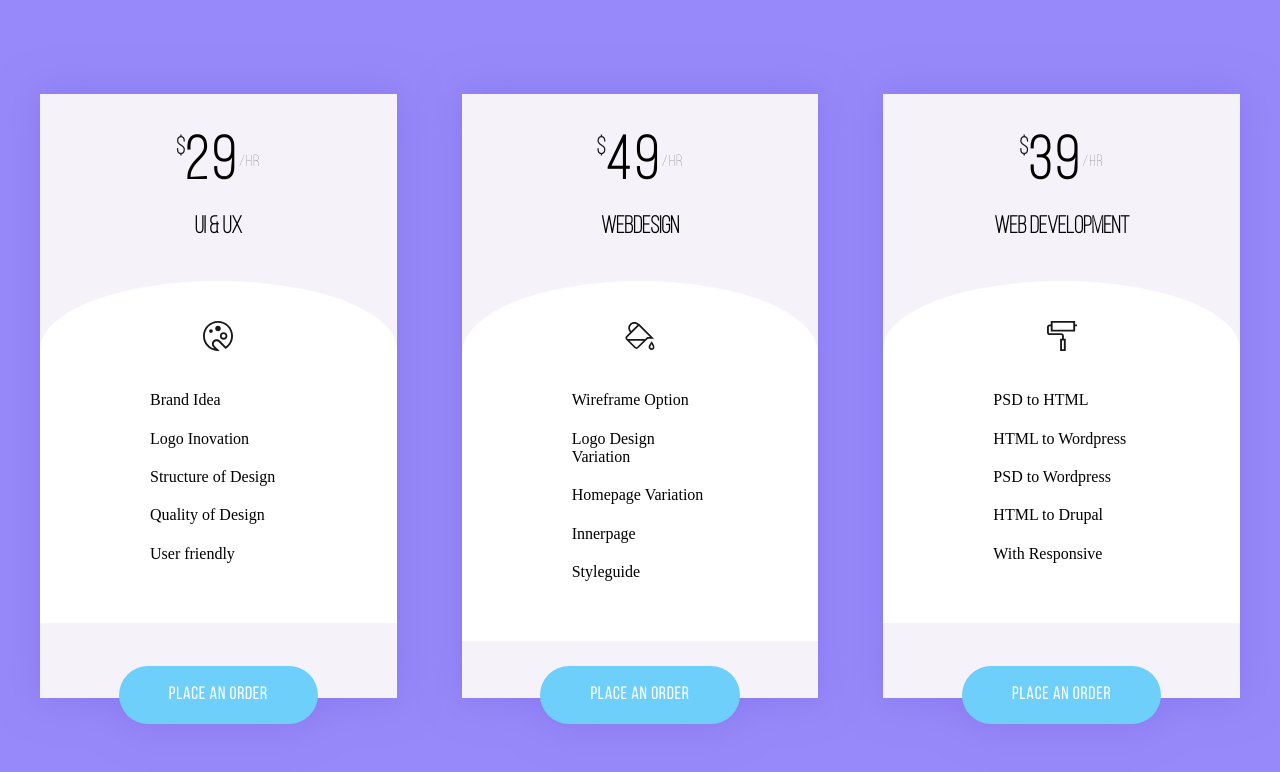
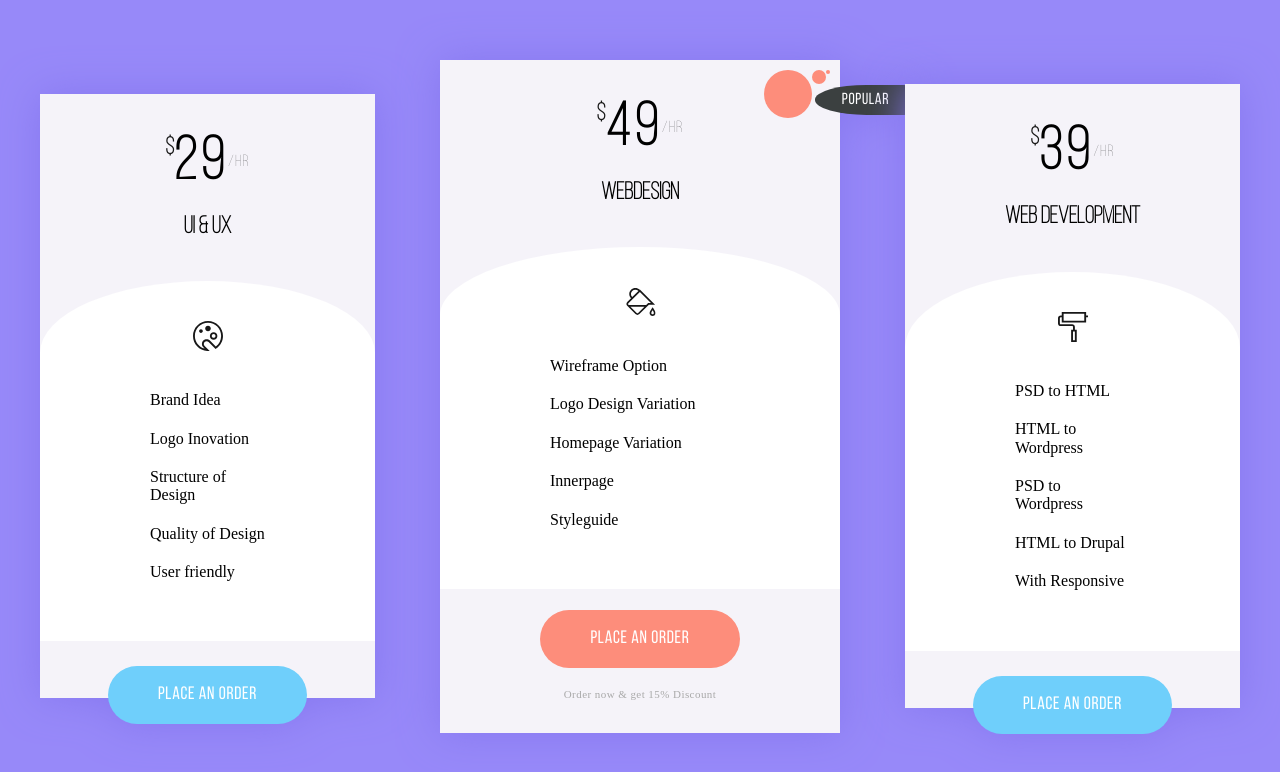
Before and after one commit to BlackDogRP/pricing-section, a plain HTML site: page index.html in a window 1280 px wide. Shown: the part 104-876 px from the top of the page. Drawn offline with Linux system fonts and the light colour scheme.

Commit message:
make central block

```diff
--- a/js/script.js
+++ b/js/script.js
@@ -11,7 +11,7 @@ window.addEventListener('DOMContentLoaded', () => {
             this.parent = document.querySelector(parentSelector);
         }
 
-        pricing() {
+        pricing(el) {
             const element = document.createElement('div');
             element.className='pricing__block';
             element.innerHTML=`
@@ -32,6 +32,33 @@ window.addEventListener('DOMContentLoaded', () => {
                 <a class="button" href="#">Place an order</a>
             `;
             this.parent.append(element);
+
+        }
+
+        center() {
+            this.pricing();
+            let button = document.querySelectorAll('.button'),
+                blockCenter = document.querySelectorAll('.pricing__block'),
+                desc=document.createElement('p'),
+                badges=document.createElement('div'),
+                badge,
+                popular=document.createElement('div');
+            for(let i=0; i<3; i++) {
+                badge=document.createElement('div');
+                badge.className='badge';
+                badges.append(badge);
+            }
+            badges.append(badge);
+            button[1].style.backgroundColor = '#FD8D7B';
+            button[1].style.marginBottom  = '65px';
+            blockCenter[1].style.height  = '673px';
+            blockCenter[1].style.width  = '400px';
+            desc.textContent='Order now &  get 15% Discount';
+            desc.className='title-block-center';
+            badges.className='badges';
+            popular.className='popular';
+            popular.textContent='popular';
+            blockCenter[1].append(desc, badges, popular);
         }
     }
 
@@ -49,7 +76,7 @@ window.addEventListener('DOMContentLoaded', () => {
         'img/Icon2.svg',
         ['Wireframe Option', 'Logo Design Variation', 'Homepage Variation', 'Innerpage', 'Styleguide'],
         '.pricing__blocks'
-    ).pricing();
+    ).center();
 
     new Func(
         '39',
--- a/sass/_grid.sass
+++ b/sass/_grid.sass
@@ -15,6 +15,7 @@ h1
     justify-content: space-between
     grid-template-columns: 1fr 1fr 1fr
     grid-gap: 65px
+    align-items: center
 
 .pricing__block
     background: #F5F3F9
@@ -89,3 +90,57 @@ h1
         line-height: 16px
         letter-spacing: 0.08em
         color: #000000
+
+.title-block-center
+    font-size: 11px
+    line-height: 18px
+    text-align: center
+    letter-spacing: 0.04em
+    color: #A9A9A9
+    position: absolute
+    bottom: 30px
+
+.badges
+    z-index: 5
+    position: absolute
+    right: 10px
+    top: 10px
+    display: flex
+
+.badge
+    background: #FD8D7B
+    border-radius: 37px
+    display: flex
+    justify-content: center
+    align-items: center
+    &:first-child
+        width: 48px
+        height: 48px
+    &:nth-child(2)
+        width: 14px
+        height: 14px
+    &:nth-child(3)
+        width: 4px
+        height: 4px
+
+.popular
+    position: absolute
+    top: 25px
+    right: -76px
+    border-radius: 51% 12% 12% 51% / 48% 25% 25% 50%
+    width: 101px
+    height: 30px
+    background: #3B4040
+    z-index: 125
+    font-family: 'BebasNeue-Regular'
+    font-style: normal
+    font-weight: 400
+    font-size: 16px
+    line-height: 16px
+    text-align: center
+    letter-spacing: 0.04em
+    text-transform: uppercase
+    color: #FFFFFF
+    display: flex
+    justify-content: center
+    align-items: center
```
Also changed, not shown: css/style.css, 1 other file.
